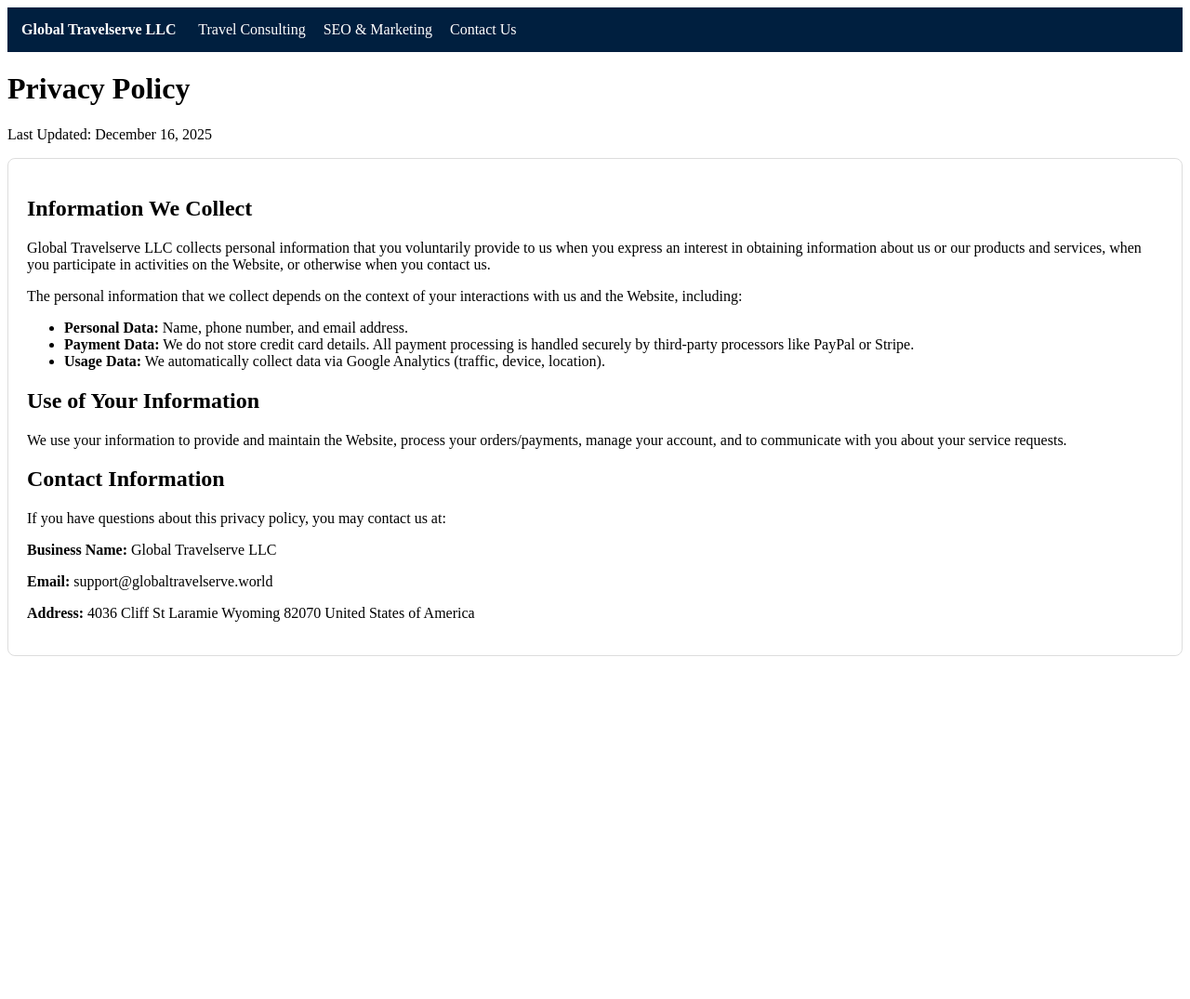
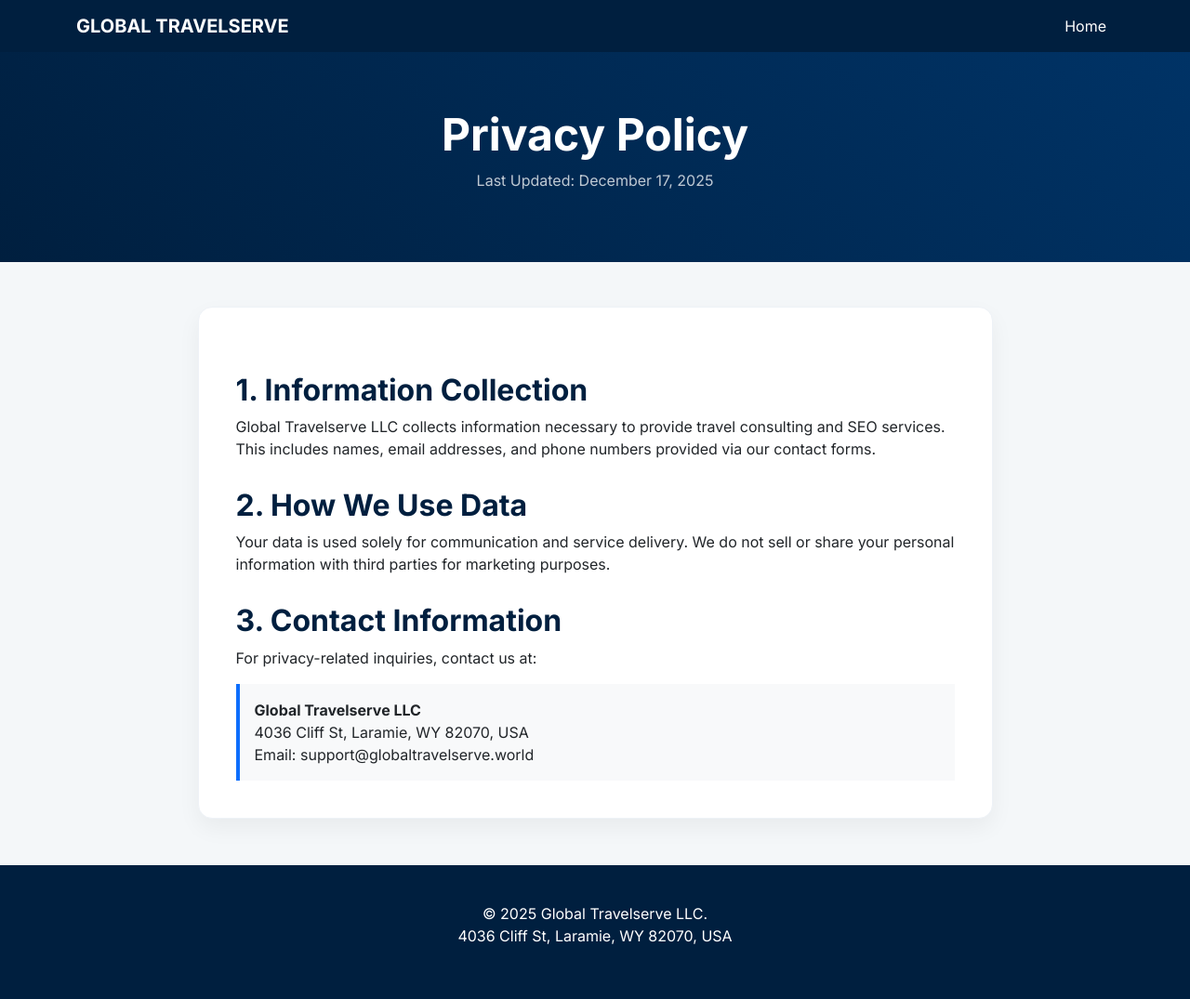
Before and after one commit to GTSwebsite/GTS, a plain HTML site: page privacy-policy.html in a window 1280 px wide. Shown: the whole page at 93% size. Before the commit the page ends 800 px from the top, so only its background shows below. Drawn offline with nearby package versions, Linux system fonts and the light colour scheme.

Commit message:
LATEST UPDATED PRIVACY POLICYPAGE

```diff
--- a/privacy-policy.html
+++ b/privacy-policy.html
@@ -3,38 +3,57 @@
 <head>
     <meta charset="UTF-8">
     <meta name="viewport" content="width=device-width, initial-scale=1.0">
-    <title>Privacy Policy - Global Travelserve LLC</title>
+    <title>Privacy Policy | Global Travelserve LLC</title>
+    <link href="https://cdn.jsdelivr.net/npm/bootstrap@5.3.0/dist/css/bootstrap.min.css" rel="stylesheet">
+    <link href="https://fonts.googleapis.com/css2?family=Inter:wght@400;700&display=swap" rel="stylesheet">
+    <style>
+        body { font-family: 'Inter', sans-serif; background-color: #f4f7f9; }
+        .navbar { background-color: #001F3F !important; }
+        .legal-header { background: linear-gradient(45deg, #001F3F, #003366); color: white; padding: 60px 0; text-align: center; }
+        .content-card { background: white; padding: 40px; border-radius: 15px; box-shadow: 0 10px 25px rgba(0,0,0,0.05); border: 1px solid #eef2f7; }
+        h2 { color: #001F3F; font-weight: 700; margin-top: 30px; }
+        footer { background: #001F3F; color: white; padding: 40px 0; margin-top: 50px; }
+    </style>
 </head>
 <body>
-    <nav style="padding: 15px; background-color: #001F3F; color: white;">
-    <a href="index.html" style="color: white; text-decoration: none; margin-right: 20px; font-weight: bold;">Global Travelserve LLC</a>
-    <a href="travel-consulting.html" style="color: white; text-decoration: none; margin-right: 15px;">Travel Consulting</a>
-    <a href="seo-marketing.html" style="color: white; text-decoration: none; margin-right: 15px;">SEO & Marketing</a>
-    <a href="contact-us.html" style="color: white; text-decoration: none;">Contact Us</a>
-</nav>
-    <h1>Privacy Policy</h1>
-    <p>Last Updated: December 16, 2025</p>
+    <nav class="navbar navbar-expand-lg navbar-dark">
+        <div class="container">
+            <a class="navbar-brand fw-bold" href="index.html">GLOBAL TRAVELSERVE</a>
+            <div class="navbar-nav ms-auto">
+                <a class="nav-link text-white" href="index.html">Home</a>
+            </div>
+        </div>
+    </nav>
 
-    <div style="padding: 20px; border: 1px solid #ddd; border-radius: 8px;">
-        <h2>Information We Collect</h2>
-        <p>Global Travelserve LLC collects personal information that you voluntarily provide to us when you express an interest in obtaining information about us or our products and services, when you participate in activities on the Website, or otherwise when you contact us.</p>
-        <p>The personal information that we collect depends on the context of your interactions with us and the Website, including:</p>
-        <ul>
-            <li><strong>Personal Data:</strong> Name, phone number, and email address.</li>
-            <li><strong>Payment Data:</strong> We do not store credit card details. All payment processing is handled securely by third-party processors like PayPal or Stripe.</li>
-            <li><strong>Usage Data:</strong> We automatically collect data via Google Analytics (traffic, device, location).</li>
-        </ul>
+    <header class="legal-header">
+        <div class="container">
+            <h1 class="display-5 fw-bold">Privacy Policy</h1>
+            <p class="opacity-75">Last Updated: December 17, 2025</p>
+        </div>
+    </header>
 
-        <h2>Use of Your Information</h2>
-        <p>We use your information to provide and maintain the Website, process your orders/payments, manage your account, and to communicate with you about your service requests.</p>
+    <main class="container my-5">
+        <div class="row justify-content-center">
+            <div class="col-lg-9 content-card">
+                <h2>1. Information Collection</h2>
+                <p>Global Travelserve LLC collects information necessary to provide travel consulting and SEO services. This includes names, email addresses, and phone numbers provided via our contact forms.</p>
 
-        <h2>Contact Information</h2>
-        <p>If you have questions about this privacy policy, you may contact us at:</p>
-        <p><strong>Business Name:</strong> Global Travelserve LLC</p>
-        <p><strong>Email:</strong> support@globaltravelserve.world</p>
-        <p><strong>Address:</strong> 4036 Cliff St Laramie Wyoming 82070 United States of America </p>
-    </div>
-    </p>
-</footer>
+                <h2>2. How We Use Data</h2>
+                <p>Your data is used solely for communication and service delivery. We do not sell or share your personal information with third parties for marketing purposes.</p>
+
+                <h2>3. Contact Information</h2>
+                <p>For privacy-related inquiries, contact us at:</p>
+                <div class="bg-light p-3 border-start border-4 border-primary">
+                    <strong>Global Travelserve LLC</strong><br>
+                    4036 Cliff St, Laramie, WY 82070, USA<br>
+                    Email: support@globaltravelserve.world
+                </div>
+            </div>
+        </div>
+    </main>
+
+    <footer class="text-center">
+        <p>© 2025 Global Travelserve LLC. <br> 4036 Cliff St, Laramie, WY 82070, USA</p>
+    </footer>
 </body>
 </html>
```
